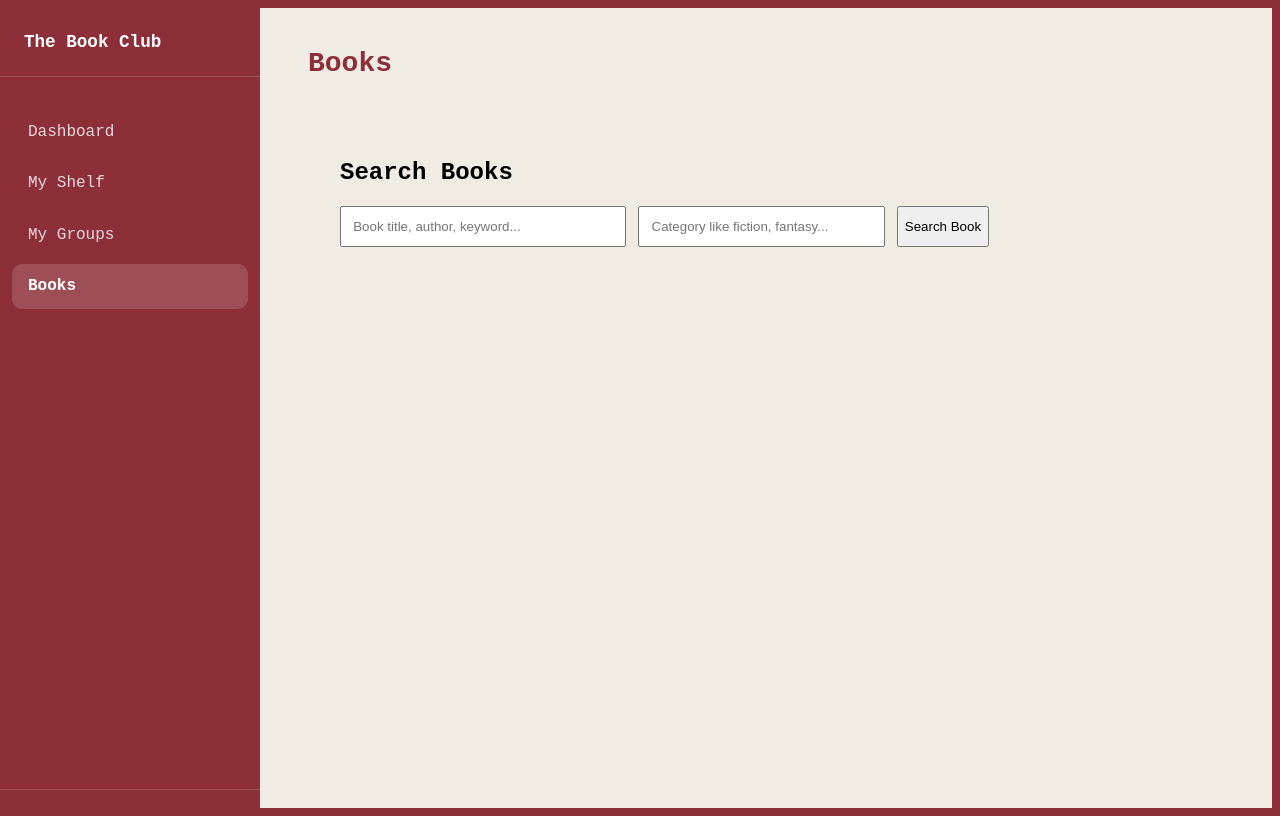
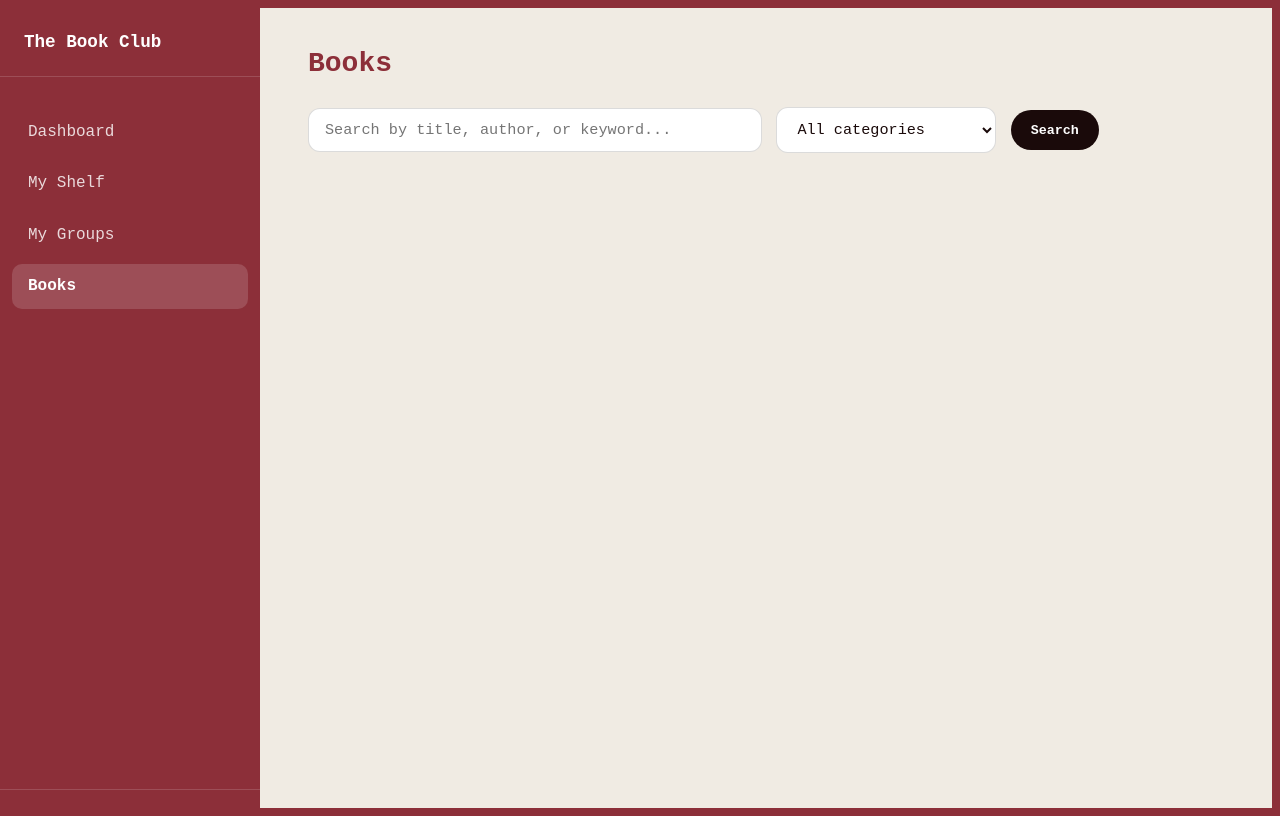
Before and after one commit to erikdanielsen2004/BOOK-CLUB, a React (Vite) app in the folder frontend/: page /books in a window 1280 px wide. Built offline with nearby package versions, Linux system fonts and the light colour scheme; a web font is replaced by a local one.

Commit message:
Enhance BookUI with category options and pagination

```diff
--- a/frontend/src/components/BookUI.tsx
+++ b/frontend/src/components/BookUI.tsx
@@ -1,4 +1,5 @@
 import { useMemo, useState } from 'react';
+import "../styles/Books.css";
 
 type UserData = {
   id: string;
@@ -20,6 +21,29 @@ type Book = {
   ratingsCount: number;
 };
 
+const CATEGORY_OPTIONS = [
+  "",
+  "Fiction",
+  "Fantasy",
+  "Romance",
+  "Mystery",
+  "Thriller",
+  "Science Fiction",
+  "Horror",
+  "Biography",
+  "History",
+  "Business",
+  "Young Adult",
+  "Self-Help",
+  "Comics",
+  "Poetry",
+  "Religion",
+  "Travel",
+  "Cooking",
+  "Art",
+  "Computers"
+];
+
 const getStoredUser = (): UserData | null => {
   const raw = localStorage.getItem("user");
   if (!raw) return null;
@@ -33,20 +57,22 @@ const getStoredUser = (): UserData | null => {
 
 function BookUI() {
   const user = useMemo(() => getStoredUser(), []);
-
   const [searchText, setSearchText] = useState('');
   const [category, setCategory] = useState('');
   const [books, setBooks] = useState<Book[]>([]);
   const [loading, setLoading] = useState(false);
   const [message, setMessage] = useState('');
+  const [page, setPage] = useState(0);
+  const [expanded, setExpanded] = useState<Record<string, boolean>>({});
 
-  async function searchBook(event: any): Promise<void> {
-    event.preventDefault();
+  const maxResults = 12;
+
+  async function runSearch(nextPage = 0) {
     setMessage('');
     setBooks([]);
 
     if (!searchText.trim() && !category.trim()) {
-      setMessage('Enter a search term or category.');
+      setMessage('Enter a search term or choose a category.');
       return;
     }
 
@@ -54,9 +80,10 @@ function BookUI() {
 
     try {
       const params = new URLSearchParams();
-
       if (searchText.trim()) params.append('q', searchText.trim());
       if (category.trim()) params.append('category', category.trim());
+      params.append('startIndex', String(nextPage * maxResults));
+      params.append('maxResults', String(maxResults));
 
       const response = await fetch(`/api/search/books?${params.toString()}`);
       const data = await response.json();
@@ -67,6 +94,8 @@ function BookUI() {
       }
 
       setBooks(data.books || []);
+      setPage(nextPage);
+
       if (!data.books || data.books.length === 0) {
         setMessage('No books found.');
       }
@@ -104,98 +133,140 @@ function BookUI() {
   }
 
   return (
-    <div id="bookUIDiv" style={{ padding: '2rem' }}>
-      <h2>Search Books</h2>
-
-      <div style={{ display: 'flex', gap: '0.75rem', flexWrap: 'wrap', marginBottom: '1rem' }}>
+    <div className="book-ui">
+      <div className="book-ui__filters">
         <input
+          className="book-ui__input"
           type="text"
-          id="searchText"
-          placeholder="Book title, author, keyword..."
+          placeholder="Search by title, author, or keyword..."
           value={searchText}
           onChange={(e) => setSearchText(e.target.value)}
-          style={{ padding: '0.7rem', minWidth: '260px' }}
+          onKeyDown={(e) => e.key === "Enter" && runSearch(0)}
         />
 
-        <input
-          type="text"
-          id="categoryText"
-          placeholder="Category like fiction, fantasy..."
+        <select
+          className="book-ui__select"
           value={category}
           onChange={(e) => setCategory(e.target.value)}
-          style={{ padding: '0.7rem', minWidth: '220px' }}
-        />
+        >
+          {CATEGORY_OPTIONS.map((cat) => (
+            <option key={cat || "all"} value={cat}>
+              {cat || "All categories"}
+            </option>
+          ))}
+        </select>
 
         <button
           type="button"
-          id="searchBookButton"
-          className="buttons"
-          onClick={searchBook}
+          className="book-ui__search-btn"
+          onClick={() => runSearch(0)}
         >
-          Search Book
+          Search
         </button>
       </div>
 
-      {loading && <p>Searching...</p>}
-      {message && <p>{message}</p>}
+      {loading && <p className="book-ui__message">Searching...</p>}
+      {message && <p className="book-ui__message">{message}</p>}
 
-      <div
-        id="bookList"
-        style={{
-          display: 'grid',
-          gridTemplateColumns: 'repeat(auto-fill, minmax(240px, 1fr))',
-          gap: '1rem',
-          marginTop: '1.5rem'
-        }}
-      >
-        {books.map((book) => (
-          <div
-            key={book.googleBooksId}
-            style={{
-              border: '1px solid #ddd',
-              borderRadius: '12px',
-              padding: '1rem',
-              backgroundColor: '#fff'
-            }}
+      <div className="book-ui__grid">
+        {books.map((book) => {
+          const isExpanded = expanded[book.googleBooksId];
+          const hasLongDesc = book.description && book.description.length > 180;
+
+          return (
+            <div key={book.googleBooksId} className="book-ui__card">
+              <div className="book-ui__cover">
+                {book.thumbnail ? (
+                  <img src={book.thumbnail} alt={book.title} />
+                ) : null}
+              </div>
+
+              <div className="book-ui__title">{book.title}</div>
+
+              <div className="book-ui__meta">
+                <strong>Author(s):</strong> {book.authors?.length ? book.authors.join(', ') : 'Unknown'}
+              </div>
+
+              <div className="book-ui__meta">
+                <strong>Category:</strong> {book.categories?.length ? book.categories.join(', ') : 'None'}
+              </div>
+
+              <div className="book-ui__meta">
+                <strong>Published:</strong> {book.publishedDate || 'Unknown'}
+              </div>
+
+              <div className="book-ui__meta">
+                <strong>Pages:</strong> {book.pageCount || 'N/A'}
+              </div>
+
+              <div className="book-ui__meta">
+                <strong>Rating:</strong> {book.averageRating || 'N/A'}
+              </div>
+
+              {book.description && (
+                <>
+                  <div className="book-ui__desc">
+                    {isExpanded || !hasLongDesc
+                      ? book.description
+                      : `${book.description.substring(0, 180)}...`}
+                  </div>
+
+                  {hasLongDesc && (
+                    <button
+                      type="button"
+                      className="book-ui__desc-btn"
+                      onClick={() =>
+                        setExpanded((prev) => ({
+                          ...prev,
+                          [book.googleBooksId]: !prev[book.googleBooksId]
+                        }))
+                      }
+                    >
+                      {isExpanded ? "Read less" : "Read more"}
+                    </button>
+                  )}
+                </>
+              )}
+
+              <div className="book-ui__actions">
+                <button className="book-ui__action-btn" type="button" onClick={() => addToList(book, 'reading')}>
+                  Reading
+                </button>
+                <button className="book-ui__action-btn" type="button" onClick={() => addToList(book, 'hasRead')}>
+                  Has Read
+                </button>
+                <button className="book-ui__action-btn" type="button" onClick={() => addToList(book, 'wantsToRead')}>
+                  Want to Read
+                </button>
+              </div>
+            </div>
+          );
+        })}
+      </div>
+
+      {(books.length > 0 || page > 0) && (
+        <div className="book-ui__pagination">
+          <button
+            type="button"
+            className="book-ui__page-btn"
+            disabled={page === 0}
+            onClick={() => runSearch(page - 1)}
           >
-            {book.thumbnail && (
-              <img
-                src={book.thumbnail}
-                alt={book.title}
-                style={{
-                  width: '100%',
-                  height: '260px',
-                  objectFit: 'cover',
-                  borderRadius: '8px',
-                  marginBottom: '0.75rem'
-                }}
-              />
-            )}
+            Previous
+          </button>
 
-            <h3 style={{ marginBottom: '0.5rem' }}>{book.title}</h3>
+          <span className="book-ui__page-label">Page {page + 1}</span>
 
-            <p><strong>Author(s):</strong> {book.authors?.length ? book.authors.join(', ') : 'Unknown'}</p>
-            <p><strong>Category:</strong> {book.categories?.length ? book.categories.join(', ') : 'None'}</p>
-            <p><strong>Published:</strong> {book.publishedDate || 'Unknown'}</p>
-            <p><strong>Pages:</strong> {book.pageCount || 'N/A'}</p>
-            <p><strong>Rating:</strong> {book.averageRating || 'N/A'}</p>
-
-            {book.description && (
-              <p style={{ marginTop: '0.75rem' }}>
-                {book.description.length > 160
-                  ? `${book.description.substring(0, 160)}...`
-                  : book.description}
-              </p>
-            )}
-
-            <div style={{ display: 'flex', flexWrap: 'wrap', gap: '0.5rem', marginTop: '1rem' }}>
-              <button type="button" onClick={() => addToList(book, 'reading')}>Reading</button>
-              <button type="button" onClick={() => addToList(book, 'hasRead')}>Has Read</button>
-              <button type="button" onClick={() => addToList(book, 'wantsToRead')}>Want to Read</button>
-            </div>
-          </div>
-        ))}
-      </div>
+          <button
+            type="button"
+            className="book-ui__page-btn"
+            disabled={books.length < maxResults}
+            onClick={() => runSearch(page + 1)}
+          >
+            Next
+          </button>
+        </div>
+      )}
     </div>
   );
 }
```
